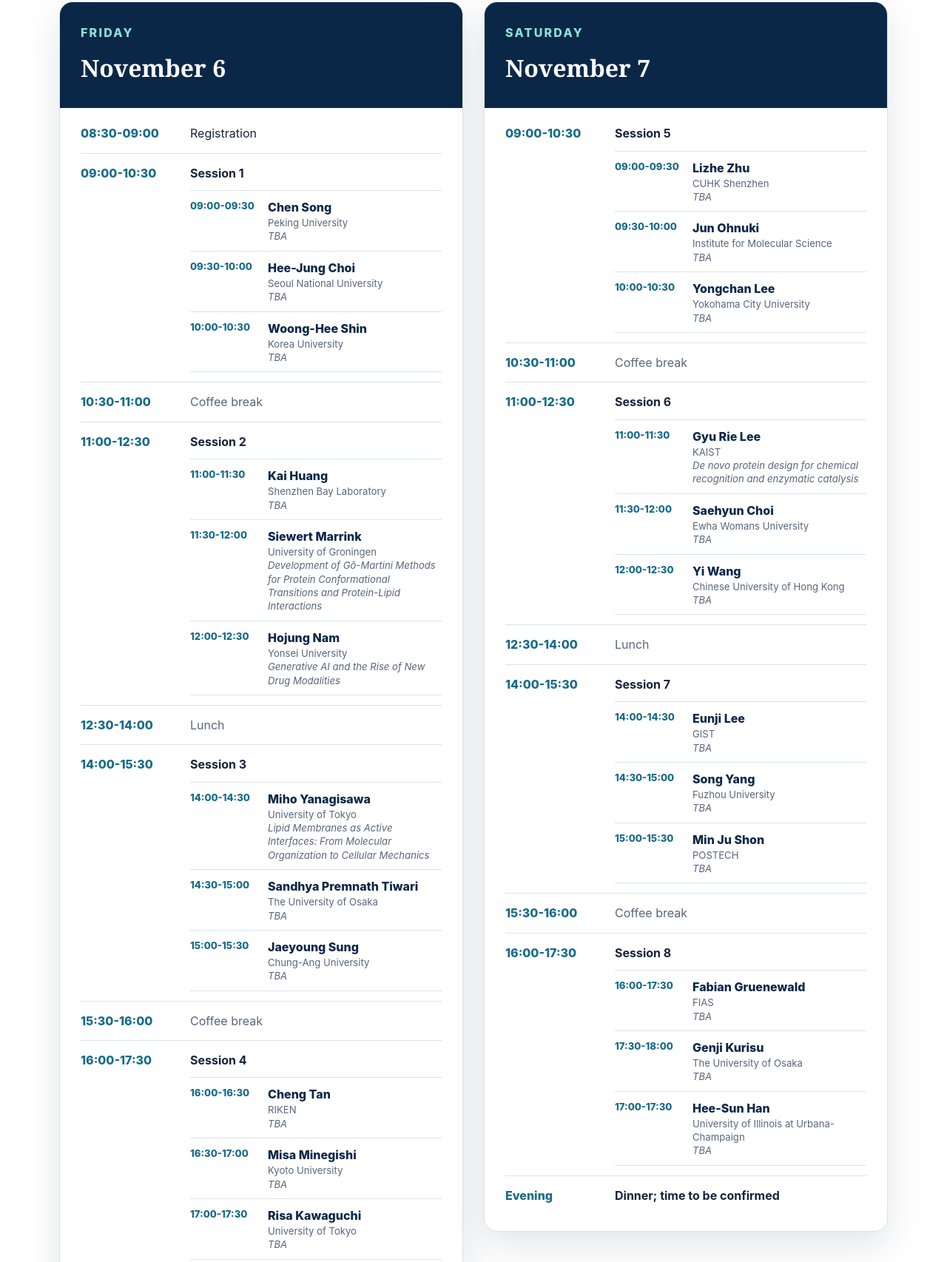
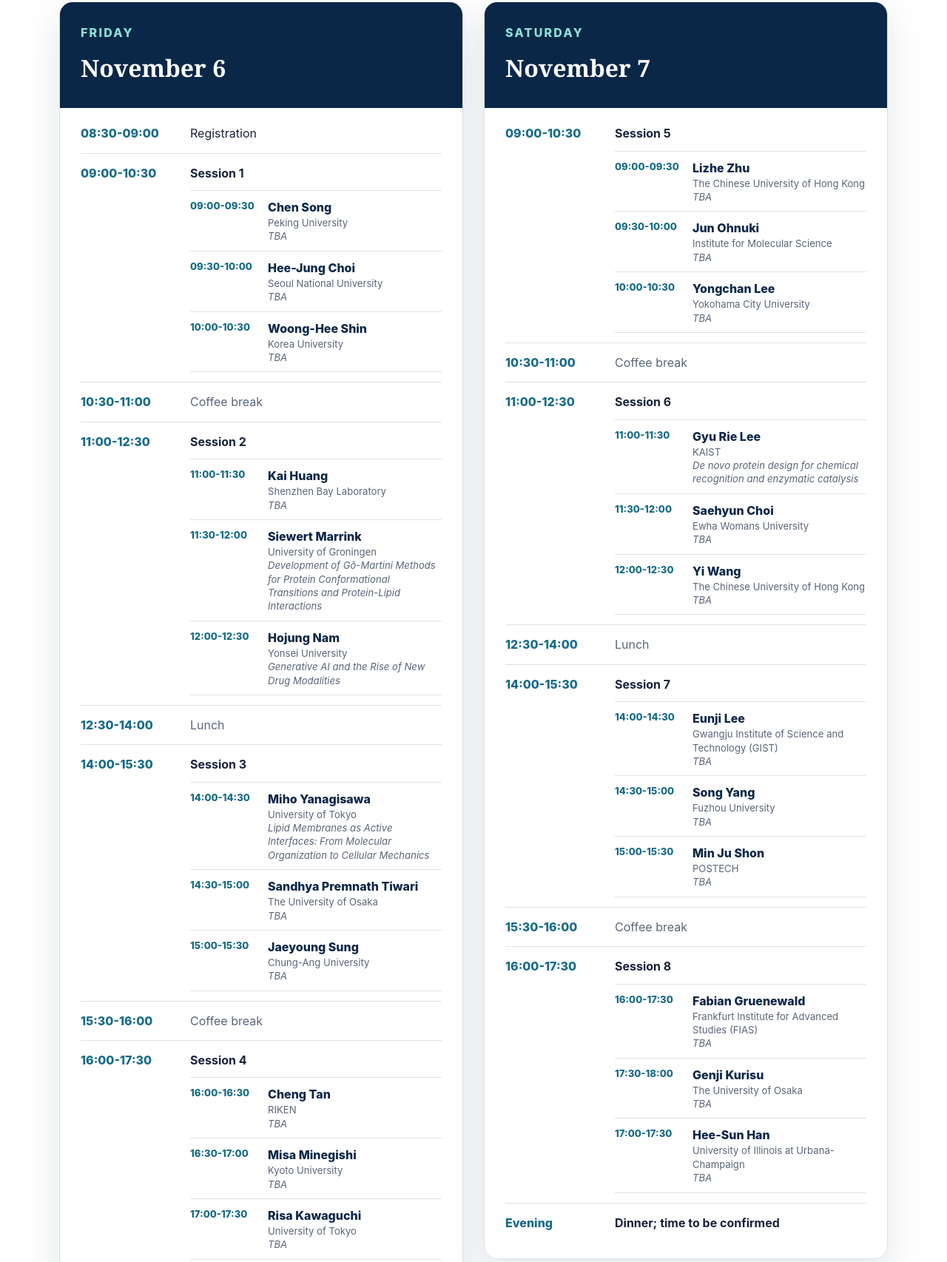
Before and after one commit to frontier-symposium-2026/frontier-symposium-2026.github.io, a plain HTML site: page program.html in a window 1280 px wide. Shown: the part 423-2129 px from the top of the page at 74% size. Drawn offline with Linux system fonts and the light colour scheme.

Commit message:
edited program

```diff
--- a/program.html
+++ b/program.html
@@ -50,7 +50,7 @@
 							<header><p class="eyebrow">Saturday</p><h2>November 7</h2></header>
 							<ol class="timeline">
 								<li><time>09:00-10:30</time><div><strong>Session 5</strong><div class="speaker-slots">
-									<div class="speaker-slot"><time>09:00-09:30</time><div><p class="speaker-name">Lizhe Zhu</p><p class="affiliation">CUHK Shenzhen</p><p class="talk-title">TBA</p></div></div>
+									<div class="speaker-slot"><time>09:00-09:30</time><div><p class="speaker-name">Lizhe Zhu</p><p class="affiliation">The Chinese University of Hong Kong</p><p class="talk-title">TBA</p></div></div>
 									<div class="speaker-slot"><time>09:30-10:00</time><div><p class="speaker-name">Jun Ohnuki</p><p class="affiliation">Institute for Molecular Science</p><p class="talk-title">TBA</p></div></div>
 									<div class="speaker-slot"><time>10:00-10:30</time><div><p class="speaker-name">Yongchan Lee</p><p class="affiliation">Yokohama City University</p><p class="talk-title">TBA</p></div></div>
 								</div></div></li>
@@ -58,17 +58,17 @@
 								<li><time>11:00-12:30</time><div><strong>Session 6</strong><div class="speaker-slots">
 									<div class="speaker-slot"><time>11:00-11:30</time><div><p class="speaker-name">Gyu Rie Lee</p><p class="affiliation">KAIST</p><p class="talk-title">De novo protein design for chemical recognition and enzymatic catalysis</p></div></div>
 									<div class="speaker-slot"><time>11:30-12:00</time><div><p class="speaker-name">Saehyun Choi</p><p class="affiliation">Ewha Womans University</p><p class="talk-title">TBA</p></div></div>
-									<div class="speaker-slot"><time>12:00-12:30</time><div><p class="speaker-name">Yi Wang</p><p class="affiliation">Chinese University of Hong Kong</p><p class="talk-title">TBA</p></div></div>
+									<div class="speaker-slot"><time>12:00-12:30</time><div><p class="speaker-name">Yi Wang</p><p class="affiliation">The Chinese University of Hong Kong</p><p class="talk-title">TBA</p></div></div>
 								</div></div></li>
 								<li class="break"><time>12:30-14:00</time><span>Lunch</span></li>
 								<li><time>14:00-15:30</time><div><strong>Session 7</strong><div class="speaker-slots">
-									<div class="speaker-slot"><time>14:00-14:30</time><div><p class="speaker-name">Eunji Lee</p><p class="affiliation">GIST</p><p class="talk-title">TBA</p></div></div>
+									<div class="speaker-slot"><time>14:00-14:30</time><div><p class="speaker-name">Eunji Lee</p><p class="affiliation">Gwangju Institute of Science and Technology (GIST)</p><p class="talk-title">TBA</p></div></div>
 									<div class="speaker-slot"><time>14:30-15:00</time><div><p class="speaker-name">Song Yang</p><p class="affiliation">Fuzhou University</p><p class="talk-title">TBA</p></div></div>
 									<div class="speaker-slot"><time>15:00-15:30</time><div><p class="speaker-name">Min Ju Shon</p><p class="affiliation">POSTECH</p><p class="talk-title">TBA</p></div></div>
 								</div></div></li>
 								<li class="break"><time>15:30-16:00</time><span>Coffee break</span></li>
 								<li><time>16:00-17:30</time><div><strong>Session 8</strong><div class="speaker-slots">
-									<div class="speaker-slot"><time>16:00-17:30</time><div><p class="speaker-name">Fabian Gruenewald</p><p class="affiliation">FIAS</p><p class="talk-title">TBA</p></div></div>
+									<div class="speaker-slot"><time>16:00-17:30</time><div><p class="speaker-name">Fabian Gruenewald</p><p class="affiliation">Frankfurt Institute for Advanced Studies (FIAS)</p><p class="talk-title">TBA</p></div></div>
 									<div class="speaker-slot"><time>17:30-18:00</time><div><p class="speaker-name">Genji Kurisu</p><p class="affiliation">The University of Osaka</p><p class="talk-title">TBA</p></div></div>
 									<div class="speaker-slot"><time>17:00-17:30</time><div><p class="speaker-name">Hee-Sun Han</p><p class="affiliation">University of Illinois at Urbana-Champaign</p><p class="talk-title">TBA</p></div></div>
 								</div></div></li>
@@ -79,7 +79,7 @@
 							<header><p class="eyebrow">Sunday</p><h2>November 8</h2></header>
 							<ol class="timeline">
 								<li><time>09:00-10:30</time><div><strong>Session 9</strong><div class="speaker-slots">
-									<div class="speaker-slot"><time>09:00-09:30</time><div><p class="speaker-name">Ying Lu</p><p class="affiliation">CAS</p><p class="talk-title">TBA</p></div></div>
+									<div class="speaker-slot"><time>09:00-09:30</time><div><p class="speaker-name">Ying Lu</p><p class="affiliation">Chinese Academy of Sciences (CAS)</p><p class="talk-title">TBA</p></div></div>
 									<div class="speaker-slot"><time>09:30-10:00</time><div><p class="speaker-name">Wenfei Li</p><p class="affiliation">Nanjing University</p><p class="talk-title">TBA</p></div></div>
 									<div class="speaker-slot"><time>10:00-10:30</time><div><p class="speaker-name">TBA</p><p class="affiliation">TBA</p><p class="talk-title">TBA</p></div></div>
 								</div></div></li>
```
